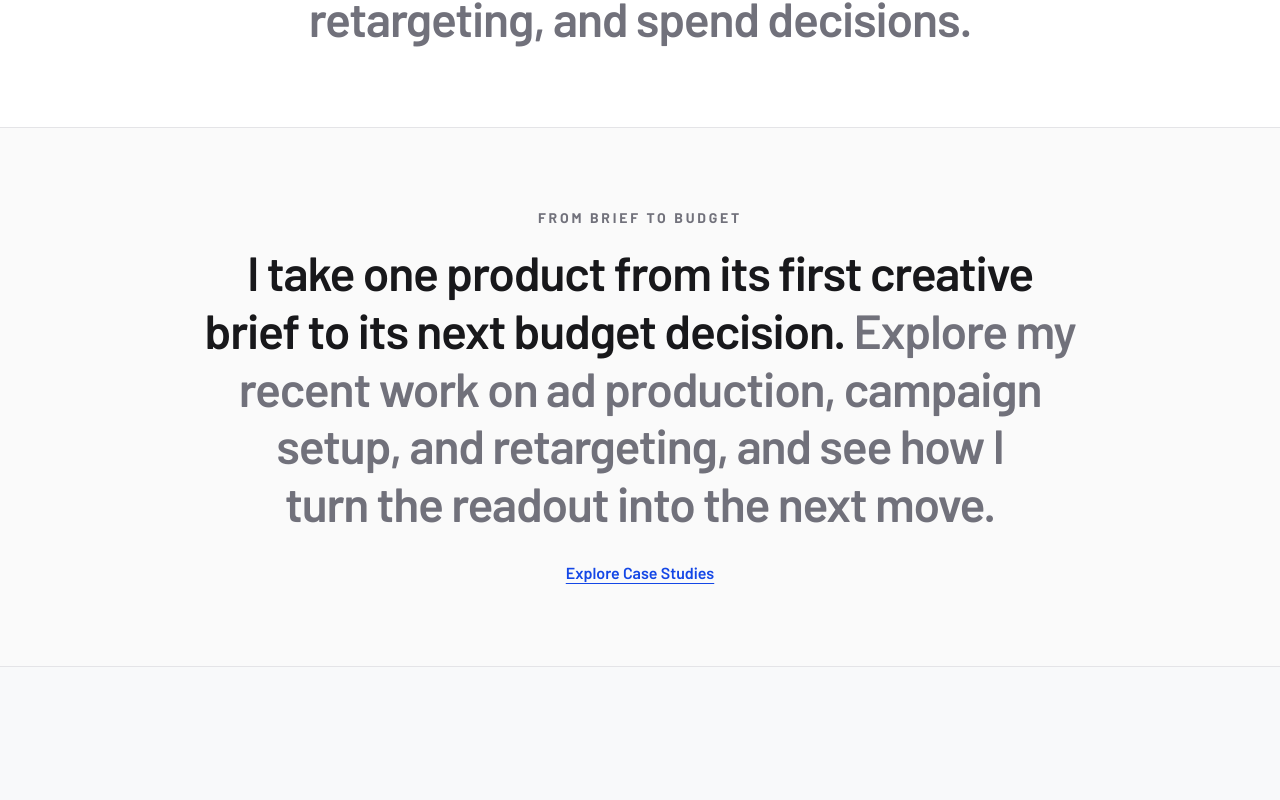
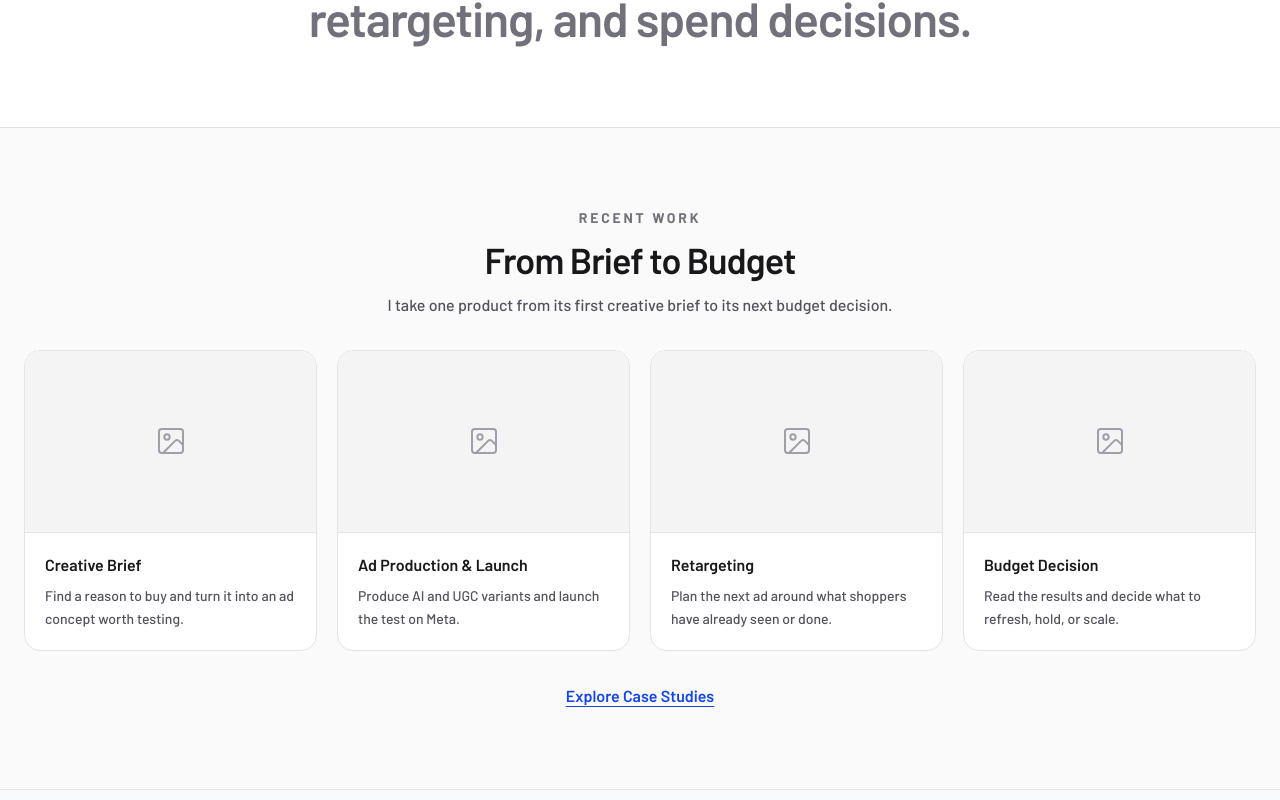
Before and after one commit to digital-experts-team/AI-Creative-Strategist, a React (Vite) app: page / in a window 1280 px wide. Shown: the part 1035-1835 px from the top of the page. Built offline with nearby package versions, Linux system fonts and the light colour scheme; a web font is replaced by a local one.

Commit message:
Turn recent work section into four visual cards

```diff
--- a/src/components/Statement.tsx
+++ b/src/components/Statement.tsx
@@ -1,3 +1,4 @@
+import { Image as ImageIcon } from "lucide-react";
 import { motion, useScroll, useTransform } from "motion/react";
 import { useRef } from "react";
 
@@ -10,22 +11,50 @@ export default function Statement() {
   />;
 }
 
+const recentWork = [
+  { title: "Creative Brief", detail: "Find a reason to buy and turn it into an ad concept worth testing." },
+  { title: "Ad Production & Launch", detail: "Produce AI and UGC variants and launch the test on Meta." },
+  { title: "Retargeting", detail: "Plan the next ad around what shoppers have already seen or done." },
+  { title: "Budget Decision", detail: "Read the results and decide what to refresh, hold, or scale." },
+];
+
 export function RecentWorkStatement() {
-  return <StatementSection
-    id="recent-work"
-    label="From Brief to Budget"
-    lead="I take one product from its first creative brief to its next budget decision."
-    detail="Explore my recent work on ad production, campaign setup, and retargeting, and see how I turn the readout into the next move."
-    caseStudies
-  />;
+  return (
+    <section id="recent-work" aria-labelledby="recent-work-title" className="border-t border-zinc-200 bg-zinc-50 py-16 sm:py-20">
+      <div className="mx-auto max-w-7xl px-6">
+        <div className="mb-8 text-center">
+          <p className="mb-3 text-sm font-bold uppercase tracking-[0.2em] text-zinc-500">Recent Work</p>
+          <h2 id="recent-work-title" className="text-3xl font-semibold tracking-tight text-zinc-900 sm:text-4xl">From Brief to Budget</h2>
+          <p className="mx-auto mt-3 max-w-2xl text-zinc-600">I take one product from its first creative brief to its next budget decision.</p>
+        </div>
+        <div className="grid gap-5 sm:grid-cols-2 lg:grid-cols-4">
+          {recentWork.map(({ title, detail }) => (
+            <article key={title} className="overflow-hidden rounded-2xl border border-zinc-200 bg-white">
+              <div aria-hidden="true" className="grid aspect-[16/10] place-items-center border-b border-zinc-200 bg-zinc-100 text-zinc-400">
+                <ImageIcon className="h-8 w-8" strokeWidth={1.5} />
+              </div>
+              <div className="p-5">
+                <h3 className="text-base font-semibold text-zinc-900">{title}</h3>
+                <p className="mt-2 text-sm leading-relaxed text-zinc-600">{detail}</p>
+              </div>
+            </article>
+          ))}
+        </div>
+        <div className="mt-8 text-center">
+          <a className="font-semibold text-blue-700 underline underline-offset-4" href="/case-studies/">
+            Explore Case Studies
+          </a>
+        </div>
+      </div>
+    </section>
+  );
 }
 
-function StatementSection({ id, label, lead, detail, caseStudies = false }: {
+function StatementSection({ id, label, lead, detail }: {
   id: string;
   label: string;
   lead: string;
   detail: string;
-  caseStudies?: boolean;
 }) {
   const ref = useRef(null);
   const { scrollYProgress } = useScroll({
@@ -38,7 +67,7 @@ function StatementSection({ id, label, lead, detail, caseStudies = false }: {
   const y = useTransform(scrollYProgress, [0, 1], [50, 0]);
 
   return (
-    <section id={id} ref={ref} className={`py-16 sm:py-20 overflow-hidden ${caseStudies ? "border-t border-zinc-200 bg-zinc-50" : "bg-white"}`}>
+    <section id={id} ref={ref} className="py-16 sm:py-20 overflow-hidden bg-white">
       <div className="max-w-5xl mx-auto px-6">
         <p className="mb-4 text-center text-sm font-bold uppercase tracking-[0.2em] text-zinc-500">{label}</p>
         <motion.h2
@@ -48,13 +77,6 @@ function StatementSection({ id, label, lead, detail, caseStudies = false }: {
           {lead}{" "}
           <span className="text-zinc-500">{detail}</span>
         </motion.h2>
-        {caseStudies && (
-          <div className="mt-7 text-center">
-            <a className="font-semibold text-blue-700 underline underline-offset-4" href="/case-studies/">
-              Explore Case Studies
-            </a>
-          </div>
-        )}
       </div>
     </section>
   );
```
